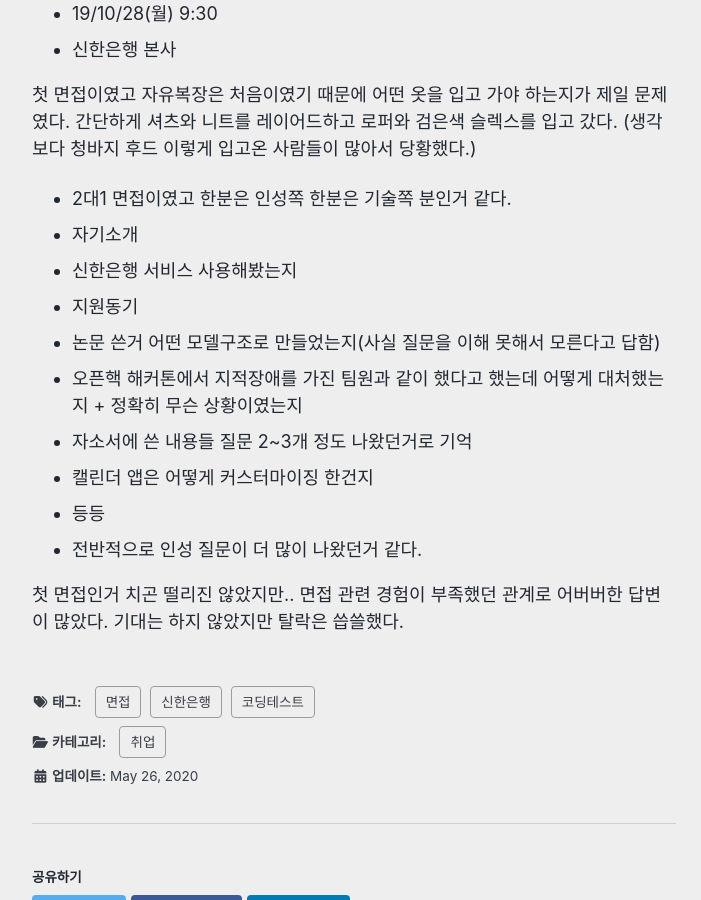
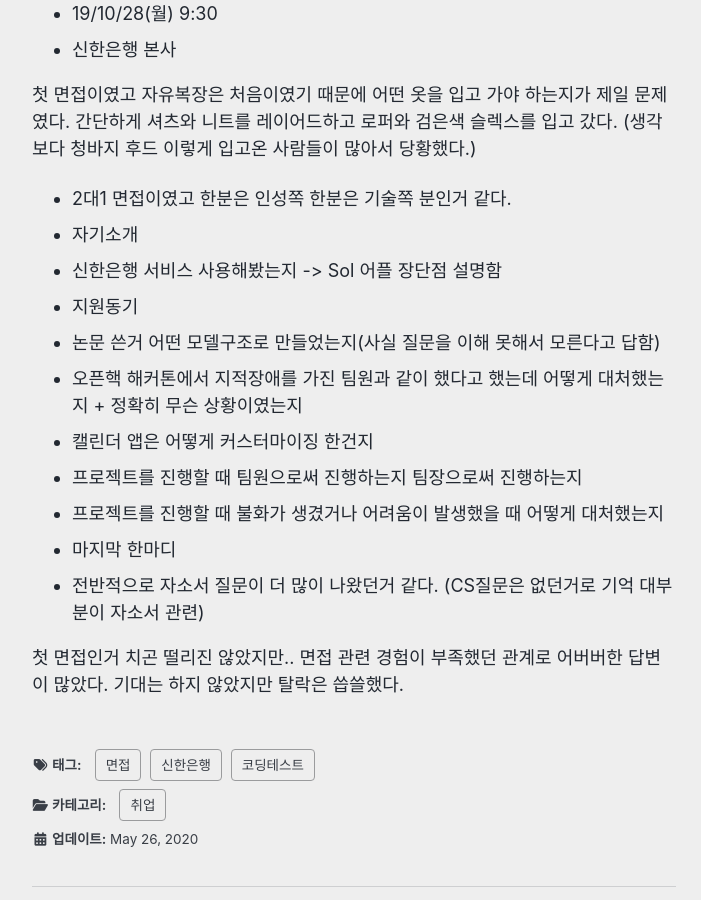
Before and after one commit to JooYoung1121/JooYoung1121.github.io, a Jekyll site: the page built from _posts/2020-05-26-19년도_하반기_신한은행후기.md, in a window 1280 px wide and 900 px high, scrolled down 1130 px. Shown: the whole window, without its empty margins (286-987 px from the left). Built offline with Jekyll 4.4.1, drawn with Linux system fonts in a browser that asks for light colours; cached includes are drawn as plain includes; nearby versions of some CDN libraries; comment, search, counter and statistics services are not loaded.

Commit message:
면접 내용 수정

```diff
--- a/_posts/2020-05-26-19년도_하반기_신한은행후기.md
+++ b/_posts/2020-05-26-19년도_하반기_신한은행후기.md
@@ -42,13 +42,14 @@
 
 - 2대1 면접이였고 한분은 인성쪽 한분은 기술쪽 분인거 같다.
 - 자기소개
-- 신한은행 서비스 사용해봤는지
+- 신한은행 서비스 사용해봤는지 -> Sol 어플 장단점 설명함
 - 지원동기
 - 논문 쓴거 어떤 모델구조로 만들었는지(사실 질문을 이해 못해서 모른다고 답함)
 - 오픈핵 해커톤에서 지적장애를 가진 팀원과 같이 했다고 했는데 어떻게 대처했는지 + 정확히 무슨 상황이였는지
-- 자소서에 쓴 내용들 질문 2~3개 정도 나왔던거로 기억
 - 캘린더 앱은 어떻게 커스터마이징 한건지
-- 등등
-- 전반적으로 인성 질문이 더 많이 나왔던거 같다.
+- 프로젝트를 진행할 때 팀원으로써 진행하는지 팀장으로써 진행하는지
+- 프로젝트를 진행할 때 불화가 생겼거나 어려움이 발생했을 때 어떻게 대처했는지
+- 마지막 한마디
+- 전반적으로 자소서 질문이 더 많이 나왔던거 같다. (CS질문은 없던거로 기억 대부분이 자소서 관련)
 
 첫 면접인거 치곤 떨리진 않았지만.. 면접 관련 경험이 부족했던 관계로 어버버한 답변이 많았다. 기대는 하지 않았지만 탈락은 씁쓸했다.
```
